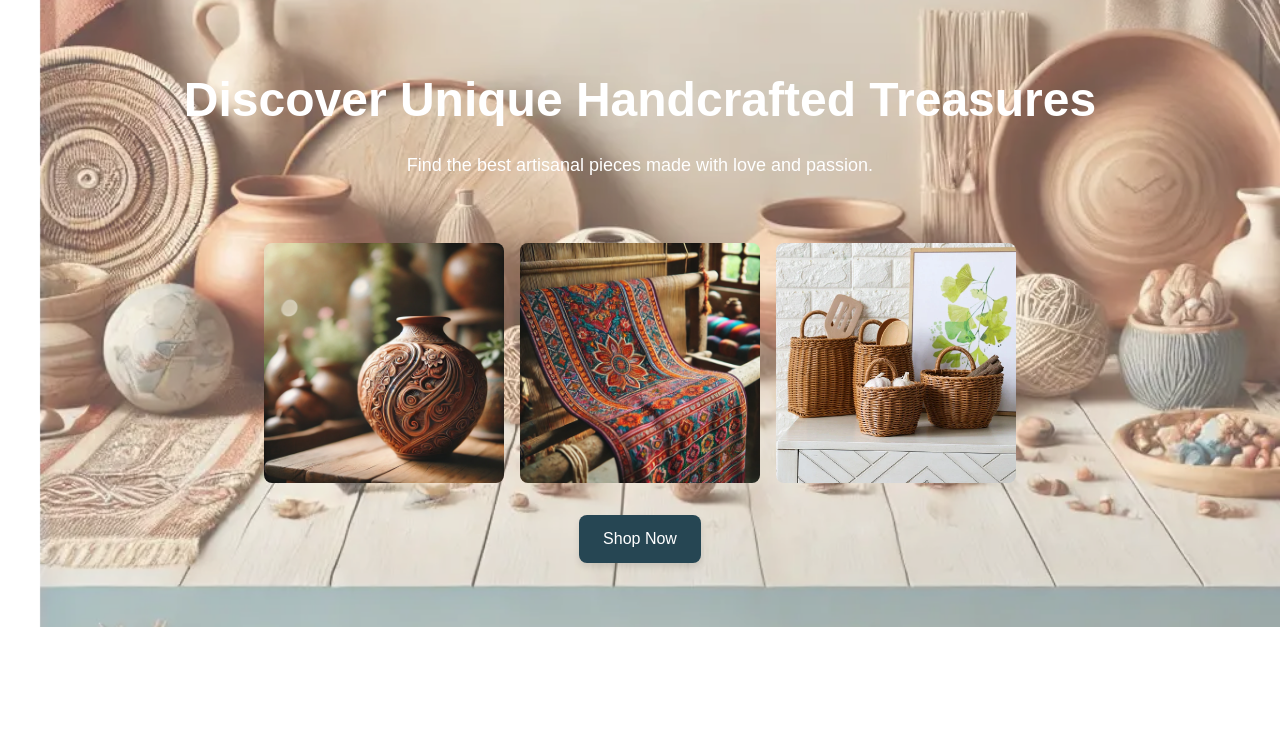
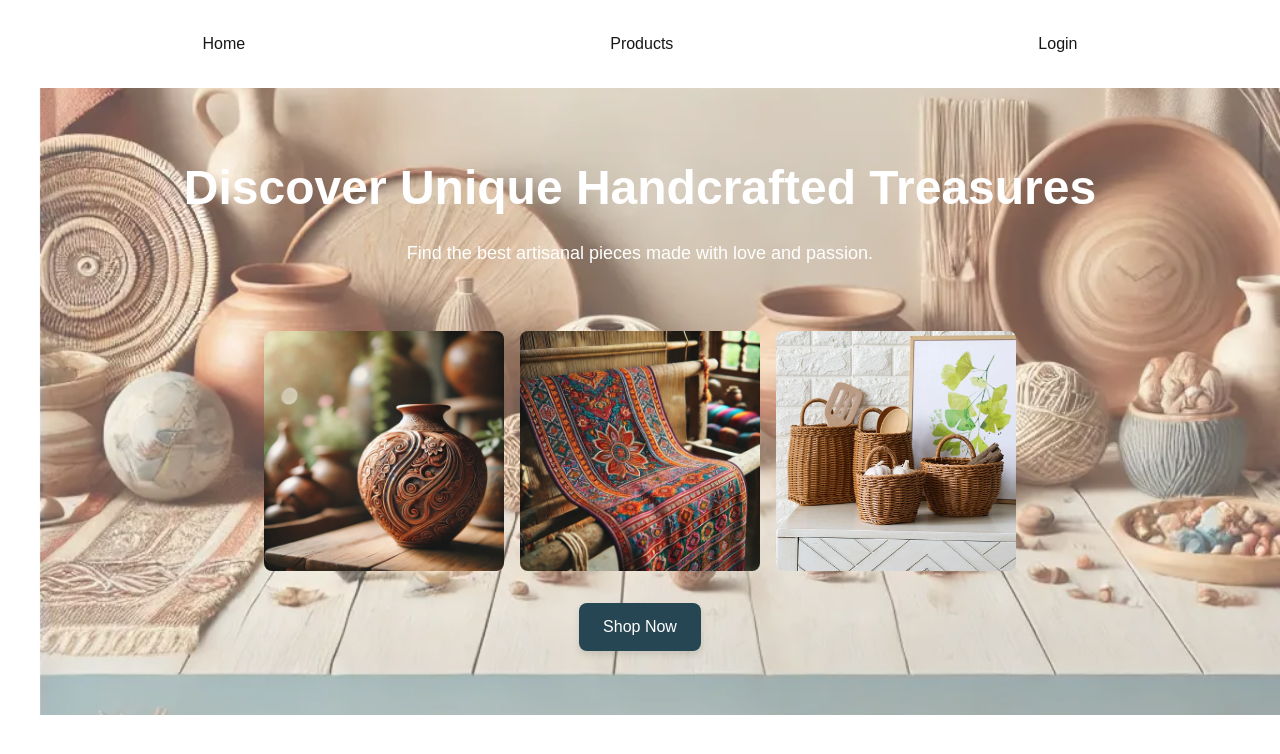
Before and after one commit to Juarpla/handcrafted-haven, a Next.js app: page / in a window 1280 px wide. Shown: the top 754 px of the page. Built offline with nearby package versions, Linux system fonts and the light colour scheme.

Commit message:
added navbar and added some tailwind config

```diff
--- a/src/app/page.tsx
+++ b/src/app/page.tsx
@@ -1,10 +1,12 @@
 import React from 'react';
 import HeroSection from '@/components/HeroSection';
+import Navigation from './ui/Navigation';
 
 export default function Home() {
   return (
     <>
     <main>
+      <Navigation />
       <HeroSection />
     </main>
     </>
--- /dev/null
+++ b/src/app/ui/Navigation.tsx
@@ -0,0 +1,29 @@
+
+import Link from "next/link"
+
+export default function Navigation() {
+
+    return (
+        <div className="flex h-full px-5 my-5 justify-end">
+            <Link className="flex justify-center flex-grow hover:shadow-text-yellow transition duration-300 px-3 py-3 rounded-md"
+            href="/">
+                <p>
+                    Home</p>
+            </Link>
+
+            <Link className="flex justify-center flex-grow hover:shadow-text-yellow transition duration-300 px-3 py-3 rounded-md"
+            href="/">
+              <p>
+              Products</p>
+            </Link>
+
+            <Link className="flex justify-center flex-grow hover:shadow-text-yellow transition duration-300 px-3 py-3 rounded-md"
+            href="/">
+                <p>
+                Login</p>
+            </Link>
+
+        </div>
+    )
+
+}
--- a/tailwind.config.ts
+++ b/tailwind.config.ts
@@ -12,6 +12,14 @@ const config: Config = {
         background: "var(--background)",
         foreground: "var(--foreground)",
       },
+      boxShadow: {
+        'text-yellow': '2px 2px 5px #E9C46A',
+      },
+    },
+  },
+  variants: {
+    extend: {
+      boxShadow: ['hover'],
     },
   },
   plugins: [],
```
